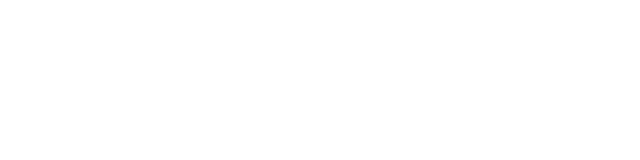
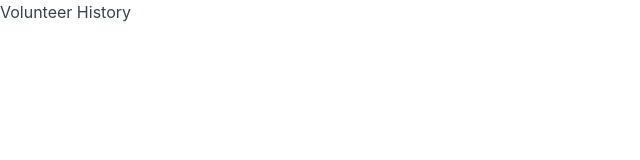
Before and after one commit to group-08-fullstack/volunteer-management-app, a React (Vite) app: page /volunteerhistory in a window 1280 px wide. Before the commit this address had no page. Shown: the top 160 px of the page, without its empty margins (0-640 px from the left). Built offline with nearby package versions, Linux system fonts and the light colour scheme.

Commit message:
Connect volutneer history.jsx to volunteer dashboard via navigate

```diff
--- a/src/App.jsx
+++ b/src/App.jsx
@@ -7,6 +7,7 @@
 import AdminDash from './components/AdminDash';
 import VolunteerMatch from './components/VolunteerMatch';
 import EventForm from './components/EventForm';
+import VolunteerHistoryTable from './components/VolunteerHistory';
 
 function App() {
   const [users, setUsers] = useState([]); // Store registered users
@@ -23,6 +24,7 @@
         <Route path="/volunteermatch" element={<VolunteerMatch />} />
         <Route path="/createevent" element={<EventForm />} />
         <Route path="/admindash" element={<AdminDash />} />
+        <Route path="/volunteerhistory" element={<VolunteerHistoryTable/>} />
       </Routes>
     </Router>
   );
--- a/src/components/VolunteerDash.jsx
+++ b/src/components/VolunteerDash.jsx
@@ -78,6 +78,10 @@
     alert('Account settings');
   };
 
+  const handleVolunteerMatching = () => {
+    navigate("/volunteerhistory");
+  }
+
   return (
     <div className="dashboard">
       {/* Navbar */}
@@ -155,7 +159,7 @@
               </div>
             </div>
 
-            <button className="view-all-button">
+              <button className="view-all-button" onClick={handleVolunteerMatching}>
               View All History →
             </button>
           </div>
--- a/src/components/VolunteerHistory.jsx
+++ b/src/components/VolunteerHistory.jsx
@@ -0,0 +1,11 @@
+import { useState,  useEffect } from 'react';
+import './VolunteerHistory.css';
+
+export default function VolunteerHistoryTable(){
+
+    return(
+        <div>
+            <p> Volunteer History </p>
+        </div>
+    )
+}
```
